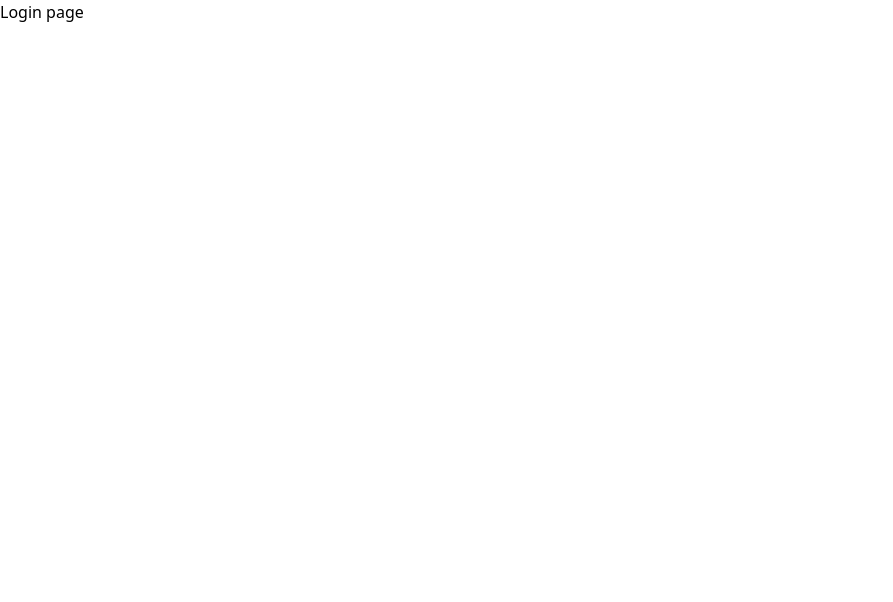
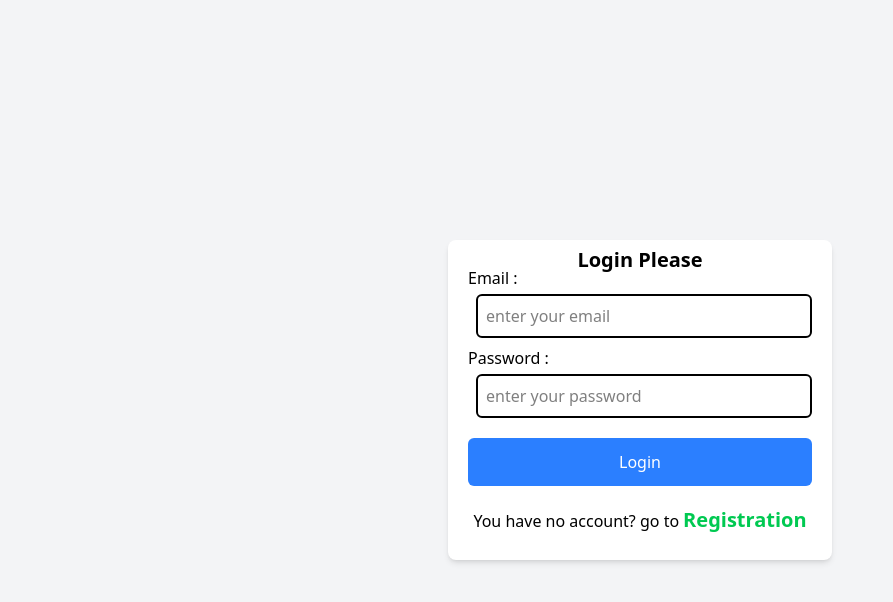
Before and after one commit to SohelShahid117/REACT-with-Firebase-Authentication, a React (Vite) app in the folder day_22_introduction_firebase_auth/: page /login in a window 1280 px wide. Shown: the top 602 px of the page, without its empty margins (0-893 px from the left). Built offline with nearby package versions, Linux system fonts and the light colour scheme.

Commit message:
232. Sign in Existing Users using Email/Password done

```diff
--- a/day_22_introduction_firebase_auth/src/pages/Login.jsx
+++ b/day_22_introduction_firebase_auth/src/pages/Login.jsx
@@ -1,7 +1,82 @@
-import React from "react";
+import { getAuth, signInWithEmailAndPassword } from "firebase/auth";
+import React, { useState } from "react";
+import app from "../firebase/firebase.config";
+import { NavLink, useNavigate } from "react-router";
 
 const Login = () => {
-  return <div>Login page</div>;
+  const [email, setEmail] = useState("");
+  const [password, setPassword] = useState("");
+  const [err, setErr] = useState("");
+  const auth = getAuth(app);
+  const navigate = useNavigate();
+
+  const handleLogin = (e) => {
+    e.preventDefault();
+    // console.log(e);
+    // console.log(auth);
+    signInWithEmailAndPassword(auth, email, password)
+      .then((userCredential) => {
+        // Signed in
+        const user = userCredential.user;
+        // ...
+        console.log(user);
+        alert("login success");
+        navigate("/");
+      })
+      .catch((error) => {
+        const errorCode = error.code;
+        const errorMessage = error.message;
+
+        setErr("invalid email or password");
+        console.log("error is", error, errorCode, errorMessage);
+      });
+  };
+  return (
+    <div className="flex items-center justify-center bg-gray-100 min-h-screen">
+      <div className="bg-white max-w-md shadow-md space-y-5 p-5  rounded-lg w-96 h-80 flex flex-col  justify-center">
+        <h1 className="text-xl font-bold text-center -mb-2">Login Please</h1>
+        <form onSubmit={handleLogin} className="">
+          <div className="flex flex-col space-y-1">
+            <label>Email : </label>
+            <input
+              value={email}
+              onChange={(e) => setEmail(e.target.value)}
+              type="email"
+              name="email"
+              id="email"
+              placeholder="enter your email"
+              className="ml-2 focus:ring-amber-400 focus:ring-4 focus:border-none border-2 p-2 rounded-md"
+            />
+          </div>
+          <div className="flex flex-col space-y-1 mt-2">
+            <label>Password : </label>
+            <input
+              value={password}
+              onChange={(e) => setPassword(e.target.value)}
+              type="password"
+              name="password"
+              id="password"
+              placeholder="enter your password"
+              className="ml-2 focus:ring-amber-400 focus:ring-4 focus:border-none border-2 p-2 rounded-md"
+            />
+          </div>
+          {err && <p className="text-red-500 italic mt-5">{err}</p>}
+          <button className="w-full px-6 py-3 text-white bg-blue-500 hover:bg-blue-700 mt-5 rounded-md">
+            Login
+          </button>
+        </form>
+        <p className="mb-5 text-center">
+          You have no account? go to
+          <NavLink
+            to="/registration"
+            className="text-green-500 font-bold text-xl ml-1"
+          >
+            Registration
+          </NavLink>
+        </p>
+      </div>
+    </div>
+  );
 };
 
 export default Login;
--- a/day_22_introduction_firebase_auth/src/pages/Registration.jsx
+++ b/day_22_introduction_firebase_auth/src/pages/Registration.jsx
@@ -27,7 +27,7 @@ const Registration = () => {
         const errorCode = error.code;
         const errorMessage = error.message;
         // ..
-        console.log("err is : ", error);
+        console.log("err is : ", error, errorCode, errorMessage);
       });
   };
   console.log(email, password);
```
